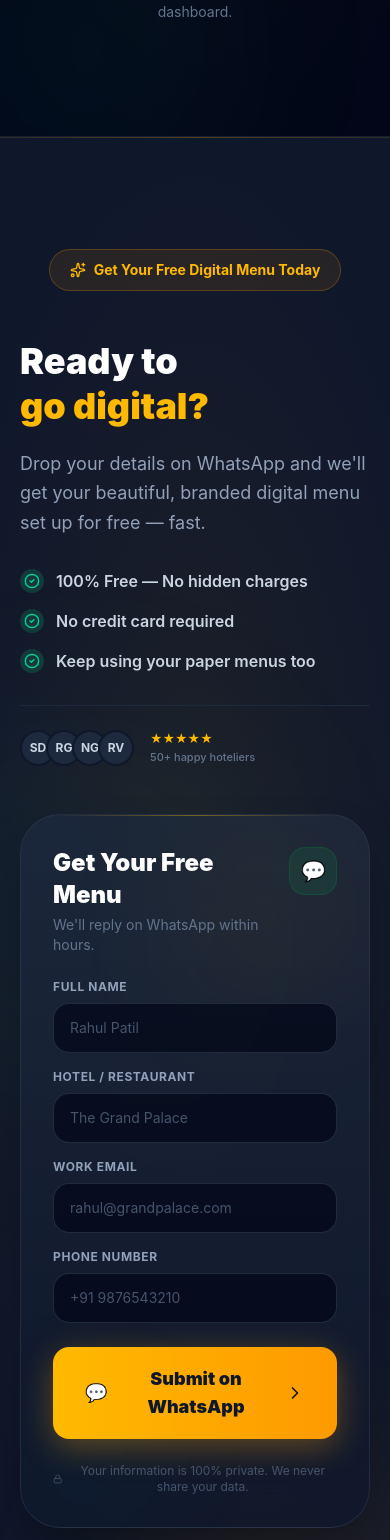
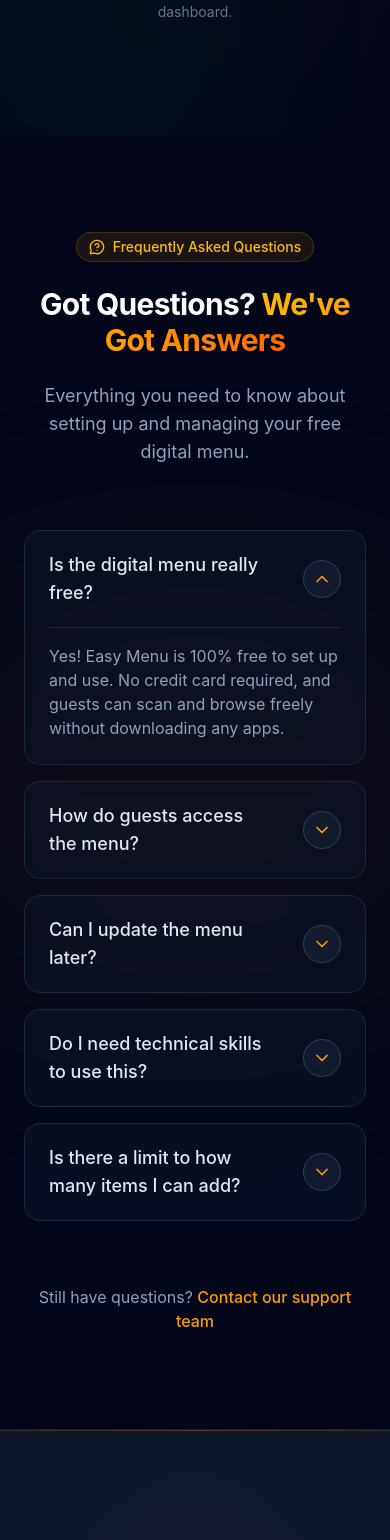
Before and after one commit to samirdhoran2000/Easy-Menu-Card-Landing-Page, a React (Vite) app: page / in a window 390 px wide. Shown: the part 6563-8103 px from the top of the page. Built offline with nearby package versions, Linux system fonts and the light colour scheme.

Commit message:
feat: establish initial landing page structure with comprehensive SEO, analytics, and an interactive FAQ section.

```diff
--- a/src/App.jsx
+++ b/src/App.jsx
@@ -6,6 +6,7 @@ import Hero from './features/landing/components/Hero';
 import Features from './features/landing/components/Features';
 import PainPoints from './features/landing/components/PainPoints';
 import HowItWorks from './features/landing/components/HowItWorks';
+import FAQ from './features/landing/components/FAQ';
 import ContactCTA from './features/landing/components/ContactCTA';
 import Footer from './features/landing/components/Footer';
 
@@ -141,6 +142,7 @@ function App() {
         <Features />
         <PainPoints />
         <HowItWorks />
+        <FAQ />
         <ContactCTA />
       </main>
       <Footer />
--- /dev/null
+++ b/src/features/landing/components/FAQ.jsx
@@ -0,0 +1,106 @@
+import React, { useState } from 'react';
+import { motion, AnimatePresence } from 'framer-motion';
+import { ChevronDown, MessageCircleQuestion } from 'lucide-react';
+
+const faqs = [
+    {
+        question: "Is the digital menu really free?",
+        answer: "Yes! Easy Menu is 100% free to set up and use. No credit card required, and guests can scan and browse freely without downloading any apps."
+    },
+    {
+        question: "How do guests access the menu?",
+        answer: "Guests simply scan a QR code placed on their table using their smartphone camera. The menu instantly opens in their web browser."
+    },
+    {
+        question: "Can I update the menu later?",
+        answer: "Absolutely. You can update prices, add new dishes, or mark items out of stock in real-time. Changes reflect instantly on the digital menu."
+    },
+    {
+        question: "Do I need technical skills to use this?",
+        answer: "Not at all. Our platform is designed to be incredibly intuitive. If you can use email or social media, you can manage your digital menu."
+    },
+    {
+        question: "Is there a limit to how many items I can add?",
+        answer: "No, you can add as many menu categories and items as you need to showcase your full offerings."
+    }
+];
+
+const FAQItem = ({ question, answer, isOpen, onClick }) => {
+    return (
+        <div className="border border-slate-800 rounded-2xl overflow-hidden bg-slate-900/50 backdrop-blur-sm transition-colors hover:border-slate-700">
+            <button
+                onClick={onClick}
+                className="w-full text-left px-6 py-5 flex items-center justify-between focus:outline-none focus-visible:ring-2 focus-visible:ring-amber-500/50"
+                aria-expanded={isOpen}
+            >
+                <span className="text-lg font-medium text-slate-200 pr-8">{question}</span>
+                <div className={`p-2 rounded-full border border-slate-700 bg-slate-800/50 transition-transform duration-300 ${isOpen ? 'rotate-180' : ''}`}>
+                    <ChevronDown className="w-5 h-5 text-amber-500" />
+                </div>
+            </button>
+
+            <AnimatePresence initial={false}>
+                {isOpen && (
+                    <motion.div
+                        initial={{ height: 0, opacity: 0 }}
+                        animate={{ height: 'auto', opacity: 1 }}
+                        exit={{ height: 0, opacity: 0 }}
+                        transition={{ duration: 0.3, ease: 'easeInOut' }}
+                    >
+                        <div className="px-6 pb-6 text-slate-400">
+                            <div className="h-px w-full bg-slate-800 mb-4" />
+                            {answer}
+                        </div>
+                    </motion.div>
+                )}
+            </AnimatePresence>
+        </div>
+    );
+};
+
+export default function FAQ() {
+    const [openIndex, setOpenIndex] = useState(0);
+
+    return (
+        <section id="faq" className="py-24 relative overflow-hidden">
+            {/* Background decorations */}
+            <div className="absolute top-1/2 left-1/2 -translate-x-1/2 -translate-y-1/2 w-[600px] h-[400px] bg-amber-500/5 blur-[120px] rounded-full pointer-events-none" />
+
+            <div className="container mx-auto px-6 max-w-4xl relative z-10">
+                <div className="text-center mb-16">
+                    <div className="inline-flex items-center gap-2 px-3 py-1 rounded-full bg-amber-500/10 border border-amber-500/20 text-amber-400 text-sm font-medium mb-6">
+                        <MessageCircleQuestion className="w-4 h-4" />
+                        Frequently Asked Questions
+                    </div>
+                    <h2 className="text-3xl md:text-5xl font-bold text-white mb-6 tracking-tight">
+                        Got Questions? <span className="text-transparent bg-clip-text bg-gradient-to-r from-amber-400 to-orange-500">We've Got Answers</span>
+                    </h2>
+                    <p className="text-slate-400 text-lg md:text-xl max-w-2xl mx-auto">
+                        Everything you need to know about setting up and managing your free digital menu.
+                    </p>
+                </div>
+
+                <div className="space-y-4">
+                    {faqs.map((faq, index) => (
+                        <FAQItem
+                            key={index}
+                            question={faq.question}
+                            answer={faq.answer}
+                            isOpen={openIndex === index}
+                            onClick={() => setOpenIndex(openIndex === index ? -1 : index)}
+                        />
+                    ))}
+                </div>
+
+                <div className="mt-16 text-center">
+                    <p className="text-slate-400">
+                        Still have questions?{' '}
+                        <a href="#contact" className="text-amber-500 font-medium hover:text-amber-400 hover:underline transition-colors">
+                            Contact our support team
+                        </a>
+                    </p>
+                </div>
+            </div>
+        </section>
+    );
+}
```
